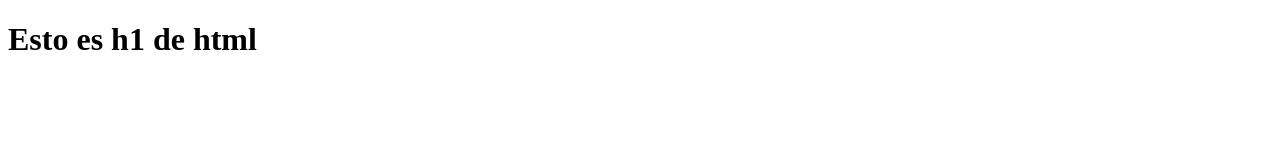
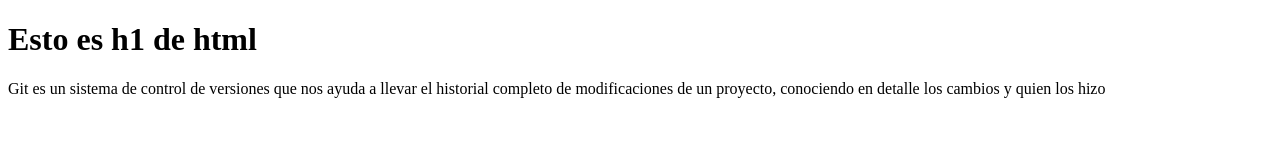
Before and after one commit to VannaNotGianna/primer-git, a plain HTML site: page index.html in a window 1280 px wide. Drawn offline with Linux system fonts and the light colour scheme.

Commit message:
Agrega una descripción breve sobre git.

```diff
--- a/index.html
+++ b/index.html
@@ -8,6 +8,11 @@
 
     <body>
         <h1>Esto es h1 de html</h1>
+        <p>
+            Git es un sistema de control de versiones que nos ayuda a
+            llevar el historial completo de modificaciones de un proyecto,
+            conociendo en detalle los cambios y quien los hizo
+        </p>
     </body>
 
 </html>
```
